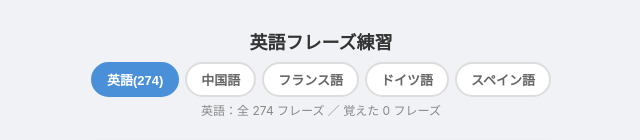
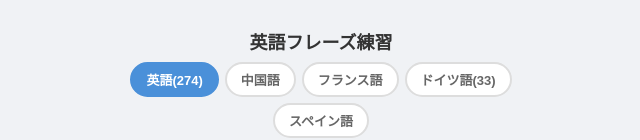
Before and after one commit to iwaseyuma/claudeen, a website: page index.html in a window 1280 px wide. Shown: the top 140 px of the page, without its empty margins (319-959 px from the left). Drawn offline with Linux system fonts and the light colour scheme.

Commit message:
Add 33 German phrases from ドイツ語.txt
All 33 phrases from the desktop file were successfully imported.

Co-Authored-By: Claude Opus 4.6 <noreply@anthropic.com>

```diff
--- a/index.html
+++ b/index.html
@@ -444,6 +444,43 @@ const DATA = [{"ja":"両方ちょっと","en":"A bit of both."},{"ja":"～しな
 
 // Add lang property to existing data (all English)
 DATA.forEach(item => { if (!item.lang) item.lang = 'en'; });
+
+// German phrases
+[
+{"en":"Guten Tag","ja":"こんにちは"},
+{"en":"Entschuldigung","ja":"すみません"},
+{"en":"Sprechen Sie Englisch?","ja":"英語を話せますか？"},
+{"en":"Ich möchte einchecken","ja":"チェックインをお願いします"},
+{"en":"Ich habe über Booking.com reserviert","ja":"booking.comで予約しました"},
+{"en":"Mein Name ist yuma","ja":"名前はyumaです"},
+{"en":"Hier ist mein Pass","ja":"パスポートです"},
+{"en":"Wann ist das Frühstück?","ja":"朝食は何時ですか？"},
+{"en":"Wo ist mein Zimmer?","ja":"部屋はどこですか？"},
+{"en":"Ich möchte nach ～ gehen","ja":"～に行きたいんですが"},
+{"en":"Ich möchte zum Bahnhof gehen","ja":"駅に行きたいんですが"},
+{"en":"Ich möchte zum Bauhaus gehen","ja":"バウハウスに行きたいんですが"},
+{"en":"Bitte helfen Sie mir","ja":"助けてください"},
+{"en":"Ich habe ein Problem","ja":"困っています"},
+{"en":"Ich habe mich verlaufen","ja":"道に迷いました"},
+{"en":"Bitte langsam","ja":"ゆっくり話してください"},
+{"en":"Ich verstehe nicht","ja":"分かりません"},
+{"en":"Noch einmal, bitte","ja":"もう一度お願いします"},
+{"en":"Wo ist die Toilette?","ja":"トイレはどこですか？"},
+{"en":"Gibt es hier eine Toilette?","ja":"ここにトイレはありますか？"},
+{"en":"Ich mag Berlin sehr","ja":"ベルリンがとても好きです"},
+{"en":"Berlin ist eine interessante Stadt","ja":"ベルリンは面白い街ですね"},
+{"en":"Die Atmosphäre ist schön","ja":"雰囲気がいいですね"},
+{"en":"Deutsches Essen ist fantastisch","ja":"ドイツの食べ物は最高ですね"},
+{"en":"Deutsches Bier ist fantastisch","ja":"ドイツのビールは最高ですね"},
+{"en":"Ich mag das Bauhaus","ja":"バウハウスが好きなんです"},
+{"en":"Ich interessiere mich für Design","ja":"デザインに興味があります"},
+{"en":"Sie sind sehr freundlich","ja":"とても親切ですね"},
+{"en":"Bitte","ja":"お願いします"},
+{"en":"Danke schön","ja":"ありがとうございます"},
+{"en":"Vielen Dank","ja":"本当にありがとうございます"},
+{"en":"Schönen Tag noch","ja":"良い一日を"},
+{"en":"Auf Wiedersehen","ja":"さようなら"}
+].forEach(item => { item.lang = 'de'; DATA.push(item); });
 
 const STORAGE_KEY = 'engpractice_memorized';
 const STORAGE_KEY_REV = 'engpractice_reversed';
```
